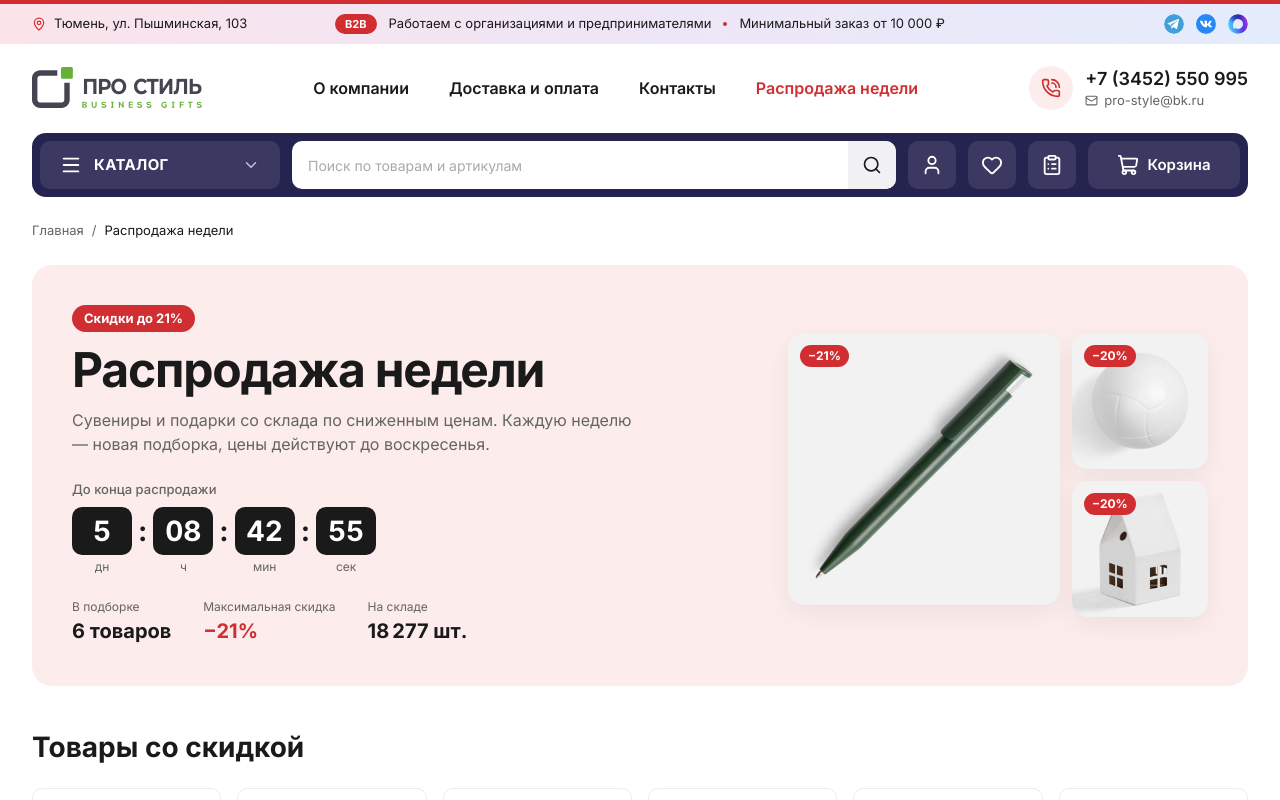
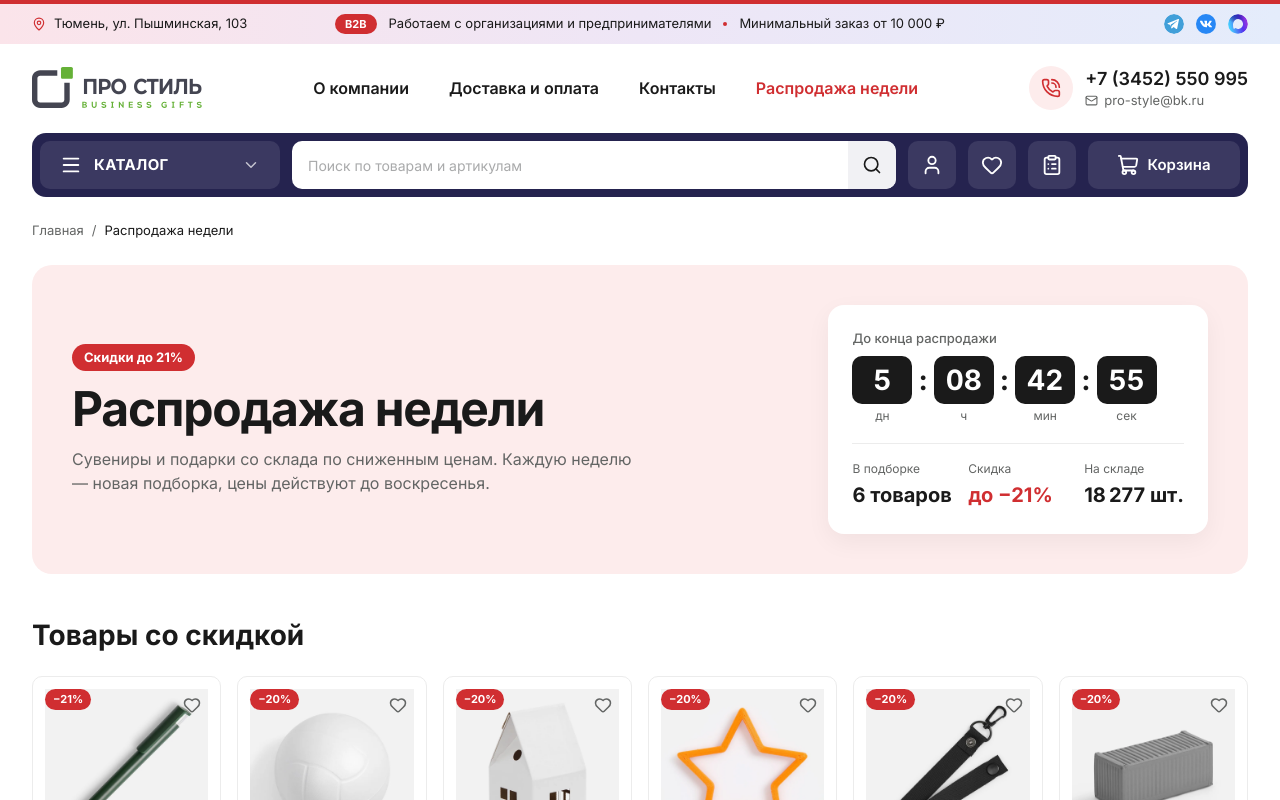
Before and after one commit to lemnity/prost, a Next.js app: page /sale in a window 1280 px wide. Shown: the top 800 px of the page. Built offline with nearby package versions, Linux system fonts and the light colour scheme.

Commit message:
refactor(sale): hero without product collage, countdown and stats in a card

```diff
--- a/src/app/sale/page.tsx
+++ b/src/app/sale/page.tsx
@@ -2,12 +2,10 @@ import type { Metadata } from "next";
 import { CalendarClock, Info, Package, Palette } from "lucide-react";
 import { Container } from "@/components/ui/container";
 import { Breadcrumbs } from "@/components/ui/breadcrumbs";
-import { ProductImage } from "@/components/ui/product-image";
 import { ProductCard } from "@/components/catalog/product-card";
 import { SubscribeBlock } from "@/components/catalog/subscribe-block";
 import { Countdown } from "@/components/home/countdown";
 import { ConsultationCta } from "@/components/home/consultation-cta";
-import { asset } from "@/lib/asset";
 import { formatQty } from "@/lib/format";
 import { plural } from "@/lib/plural";
 import { getSaleRemaining } from "@/lib/sale";
@@ -34,15 +32,16 @@ export default function SalePage() {
     .sort((a, b) => discountOf(b.priceFrom, b.oldPrice) - discountOf(a.priceFrom, a.oldPrice));
   const maxDiscount = Math.max(0, ...products.map((p) => discountOf(p.priceFrom, p.oldPrice)));
   const stock = products.reduce((s, p) => s + Math.max(0, p.stock), 0);
-  const collage = products.slice(0, 3);
 
   return (
     <main id="main">
       <Container className="pt-4 md:pt-6">
         <Breadcrumbs items={[{ label: "Главная", href: "/" }, { label: "Распродажа недели" }]} />
 
-        <section aria-labelledby="sale-title" className="relative mt-4 overflow-hidden rounded-[20px] bg-brand-soft md:mt-6">
-          <div className="relative z-10 grid gap-6 p-5 md:p-8 lg:grid-cols-[minmax(0,1fr)_minmax(0,420px)] lg:items-center lg:p-10">
+        <section
+          aria-labelledby="sale-title"
+          className="mt-4 grid gap-6 rounded-[20px] bg-brand-soft p-5 md:mt-6 md:p-8 lg:grid-cols-[minmax(0,1fr)_auto] lg:items-center lg:gap-10 lg:p-10"
+        >
           <div>
             {maxDiscount ? (
               <span className="inline-flex rounded-full bg-brand px-3 py-1 text-[13px] font-bold text-white">
@@ -55,47 +54,29 @@ export default function SalePage() {
             <p className="mt-3 max-w-[560px] text-[15px] text-muted md:text-[16px]">
               Сувениры и подарки со склада по сниженным ценам. Каждую неделю — новая подборка, цены действуют до воскресенья.
             </p>
-              <div className="mt-6">
+          </div>
+          <div className="rounded-[16px] bg-white p-5 shadow-[0_8px_24px_rgba(0,0,0,0.05)] md:p-6">
             <Countdown initial={getSaleRemaining(new Date())} large />
-              </div>
-              <dl className="mt-6 flex flex-wrap gap-x-8 gap-y-3">
+            <dl className="mt-5 grid grid-cols-3 gap-4 border-t border-line pt-4">
               <div>
                 <dt className="text-[12px] text-muted">В подборке</dt>
-                  <dd className="text-[20px] font-bold">
+                <dd className="mt-0.5 whitespace-nowrap text-[18px] font-bold md:text-[20px]">
                   {products.length} {plural("item", products.length)}
                 </dd>
               </div>
-                {maxDiscount ? (
               <div>
-                    <dt className="text-[12px] text-muted">Максимальная скидка</dt>
-                    <dd className="text-[20px] font-bold text-brand">−{maxDiscount}%</dd>
+                <dt className="text-[12px] text-muted">Скидка</dt>
+                <dd className="mt-0.5 whitespace-nowrap text-[18px] font-bold text-brand md:text-[20px]">
+                  {maxDiscount ? `до −${maxDiscount}%` : "—"}
+                </dd>
               </div>
-                ) : null}
-                {stock ? (
               <div>
                 <dt className="text-[12px] text-muted">На складе</dt>
-                    <dd className="text-[20px] font-bold">{formatQty(stock)} шт.</dd>
+                <dd className="mt-0.5 whitespace-nowrap text-[18px] font-bold md:text-[20px]">
+                  {stock ? `${formatQty(stock)} шт.` : "—"}
+                </dd>
               </div>
-                ) : null}
             </dl>
-            </div>
-            {collage.length ? (
-              <ul aria-hidden="true" className="hidden grid-cols-[2fr_1fr] gap-3 lg:grid">
-                {collage.map((p, i) => (
-                  <li
-                    key={p.id}
-                    className={`relative aspect-square overflow-hidden rounded-[16px] bg-[#f2f2f2] shadow-[0_8px_24px_rgba(0,0,0,0.06)] ${
-                      i === 0 ? "row-span-2" : ""
-                    }`}
-                  >
-                    <ProductImage src={asset(p.image)} alt="" sizes={i === 0 ? "280px" : "140px"} className="object-cover" />
-                    <span className="absolute left-3 top-3 rounded-full bg-brand px-2 py-0.5 text-[12px] font-bold text-white">
-                      −{discountOf(p.priceFrom, p.oldPrice)}%
-                    </span>
-                  </li>
-                ))}
-              </ul>
-            ) : null}
           </div>
         </section>
       </Container>
```
Lines whose indentation alone changed are shown as unchanged.
